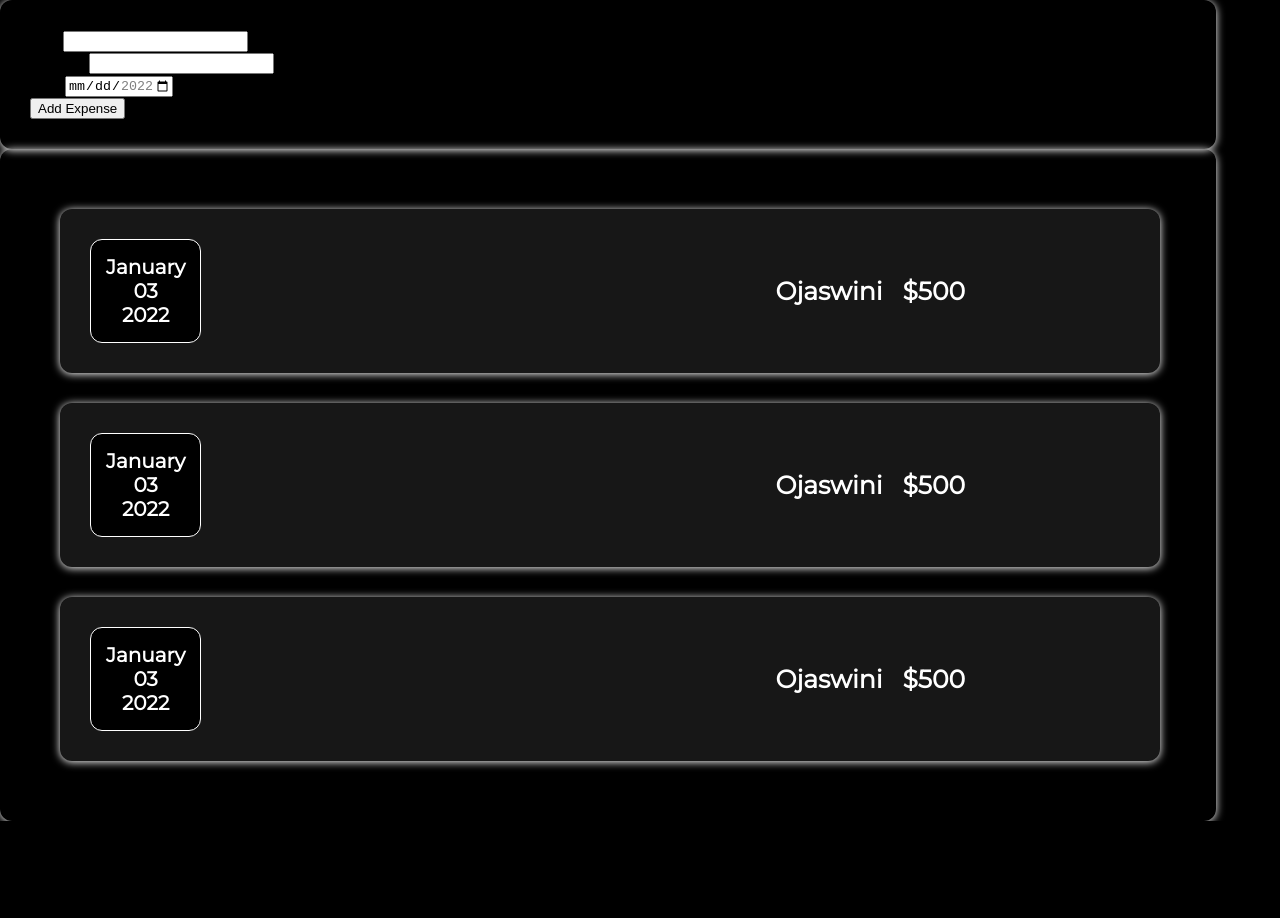
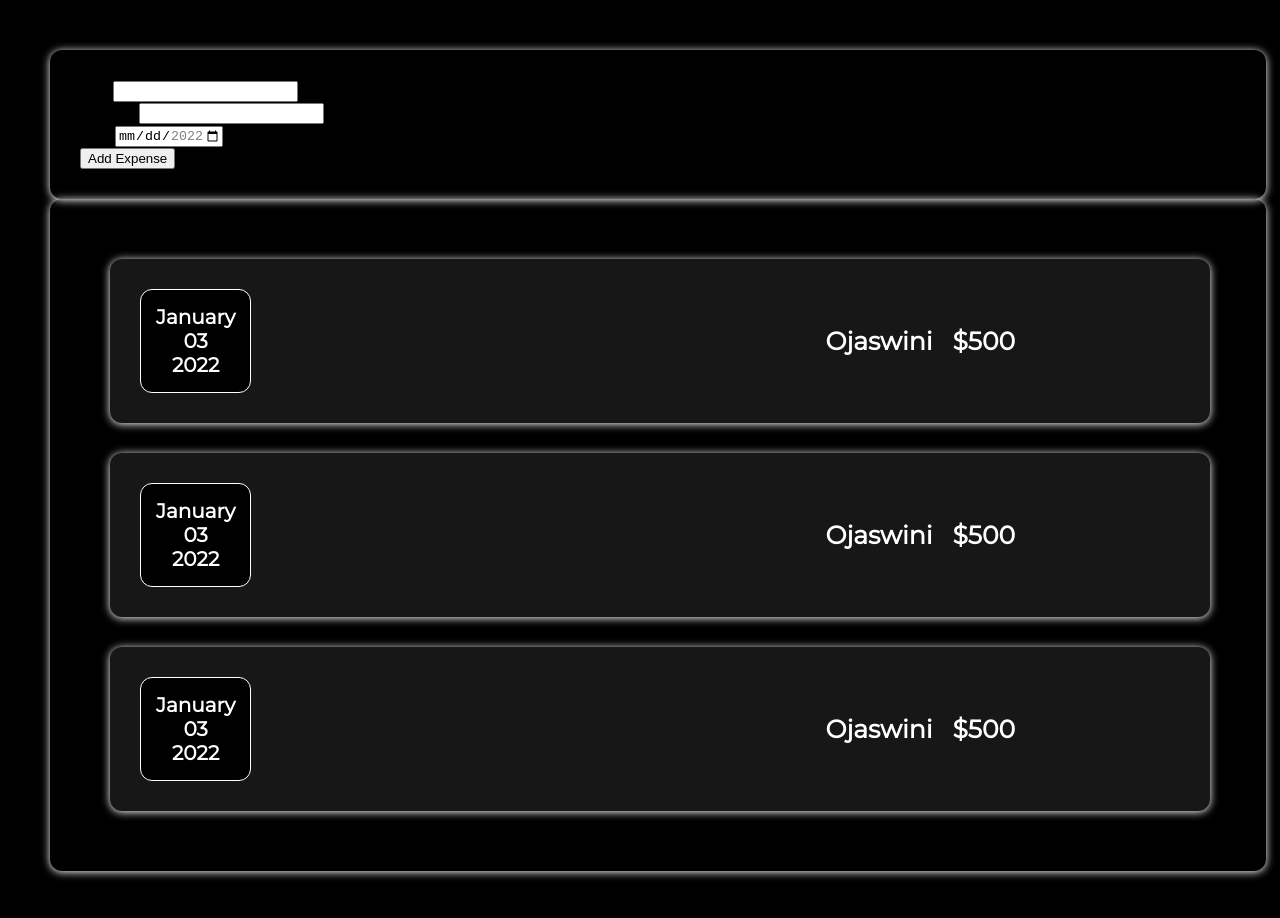
Before and after one commit to itsskofficial/Expense-Tracker, a React (Create React App) app: page / in a window 1280 px wide. Shown: the top 918 px of the page. Before the commit the page ends 821 px from the top, so only its background shows below. Built offline with nearby package versions, Linux system fonts and the light colour scheme.

Commit message:
Dec 5, 2022, 9:10 AM

```diff
--- a/src/index.css
+++ b/src/index.css
@@ -16,6 +16,6 @@ code {
 }
 
 .container{
-  margin: ;
+  margin: 50px 50px;
   width:95%
 }
```
